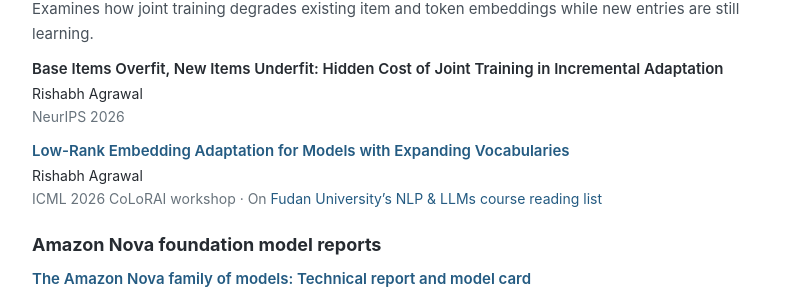
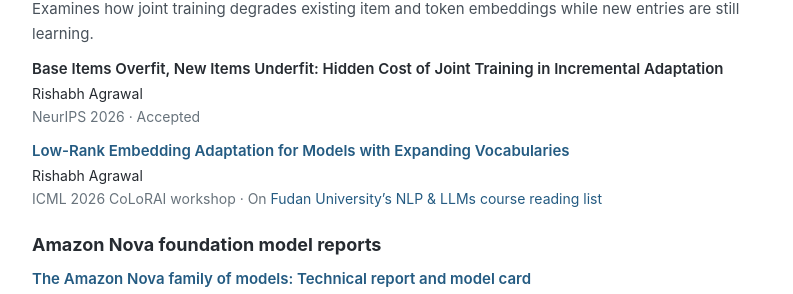
Before and after one commit to rishabhagrawal1/rishabhagrawal1.github.io, a Jekyll site: the page index.html, which Jekyll copies as it is, in a window 1280 px wide. Shown: the part 463-757 px from the top of the page, without its empty margins (243-1036 px from the left). Built offline with Jekyll 4.4.1, drawn with Linux system fonts in a browser that asks for light colours.

Commit message:
Add files via upload

```diff
--- a/index.html
+++ b/index.html
@@ -92,7 +92,7 @@
         <div class="entry">
           <h3 class="entry-title group-title">Model adaptation for expanding vocabularies</h3>
           <p>Examines how joint training degrades existing item and token embeddings while new entries are still learning.</p>
-          <div class="publication"><div class="publication-title">Base Items Overfit, New Items Underfit: Hidden Cost of Joint Training in Incremental Adaptation</div><div class="authors">Rishabh Agrawal</div><div class="meta">NeurIPS 2026</div></div>
+          <div class="publication"><div class="publication-title">Base Items Overfit, New Items Underfit: Hidden Cost of Joint Training in Incremental Adaptation</div><div class="authors">Rishabh Agrawal</div><div class="meta">NeurIPS 2026 · Accepted</div></div>
           <div class="publication"><div class="publication-title"><a href="https://openreview.net/forum?id=56pM60sy24">Low-Rank Embedding Adaptation for Models with Expanding Vocabularies</a></div><div class="authors">Rishabh Agrawal</div><div class="meta">ICML 2026 CoLoRAI workshop · On <a href="https://github.com/baojian/llm-26-fall/blob/main/docs/tokenizer-reading-list.md#transfer-and-vocabulary-expansion-36">Fudan University’s NLP &amp; LLMs course reading list</a></div></div>
         </div>
         <div class="entry">
```
